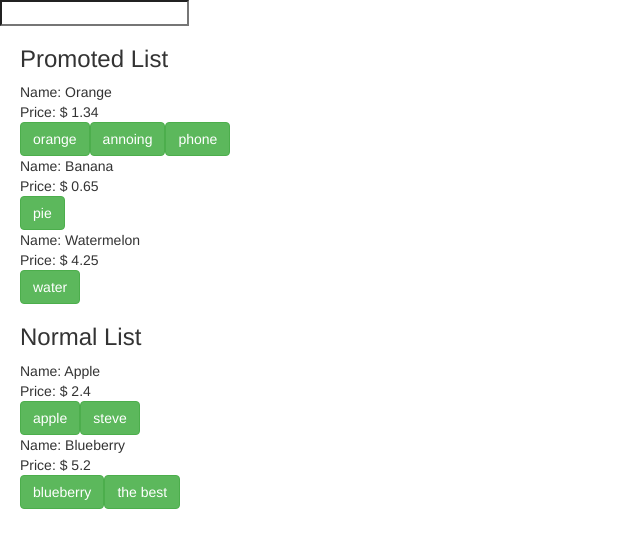
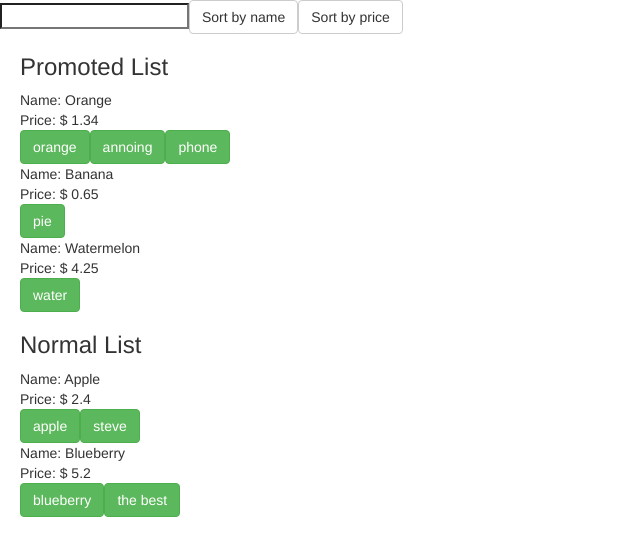
Before and after one commit to piotrlarys/devmeeting, an Angular app: page / in a window 1280 px wide. Shown: the top 556 px of the page, without its empty margins (0-640 px from the left). Built offline with nearby package versions, Linux system fonts and the light colour scheme.

Commit message:
button to sort

```diff
--- a/src/app/app.component.html
+++ b/src/app/app.component.html
@@ -1,3 +1,5 @@
 <input type="search" [formControl]="myInput">
+<button class="btn btn-default" (click)="sortByName()">Sort by name</button>
+<button class="btn btn-default" (click)="sortByPrice()">Sort by price</button>
 <app-product-list [listType]="'Promoted'" [products]='products'></app-product-list>
 <app-product-list [listType]="'Normal'" [products]='promotedProducts'></app-product-list>
--- a/src/app/app.component.ts
+++ b/src/app/app.component.ts
@@ -26,4 +26,12 @@ export class AppComponent implements OnInit {
       this.promotedProducts = this.productRepository.filterPromotedProducts(value);
     });
   }
+
+  sortByName(){
+
+  }
+
+  sortByPrice(){
+
+  }
 }
```
